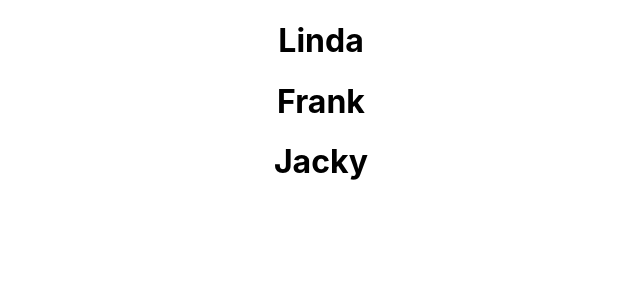
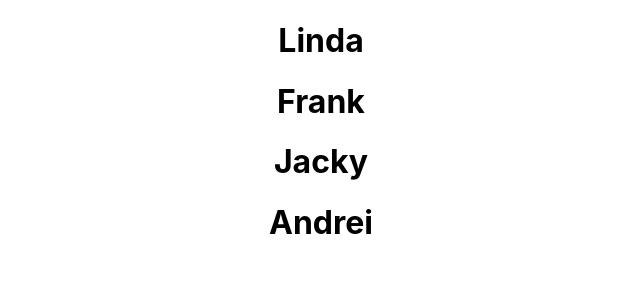
Before and after one commit to Nezo96/Monsters-Rolodex, a React (Create React App) app: page / in a window 1280 px wide. Shown: the top 300 px of the page, without its empty margins (319-959 px from the left). Built offline with nearby package versions, Linux system fonts and the light colour scheme.

Commit message:
Added new monster to monsters array

```diff
--- a/src/App.js
+++ b/src/App.js
@@ -18,6 +18,9 @@ class App extends Component {
         {
           name: "Jacky",
         },
+        {
+          name: "Andrei",
+        },
       ],
     };
   }
```
